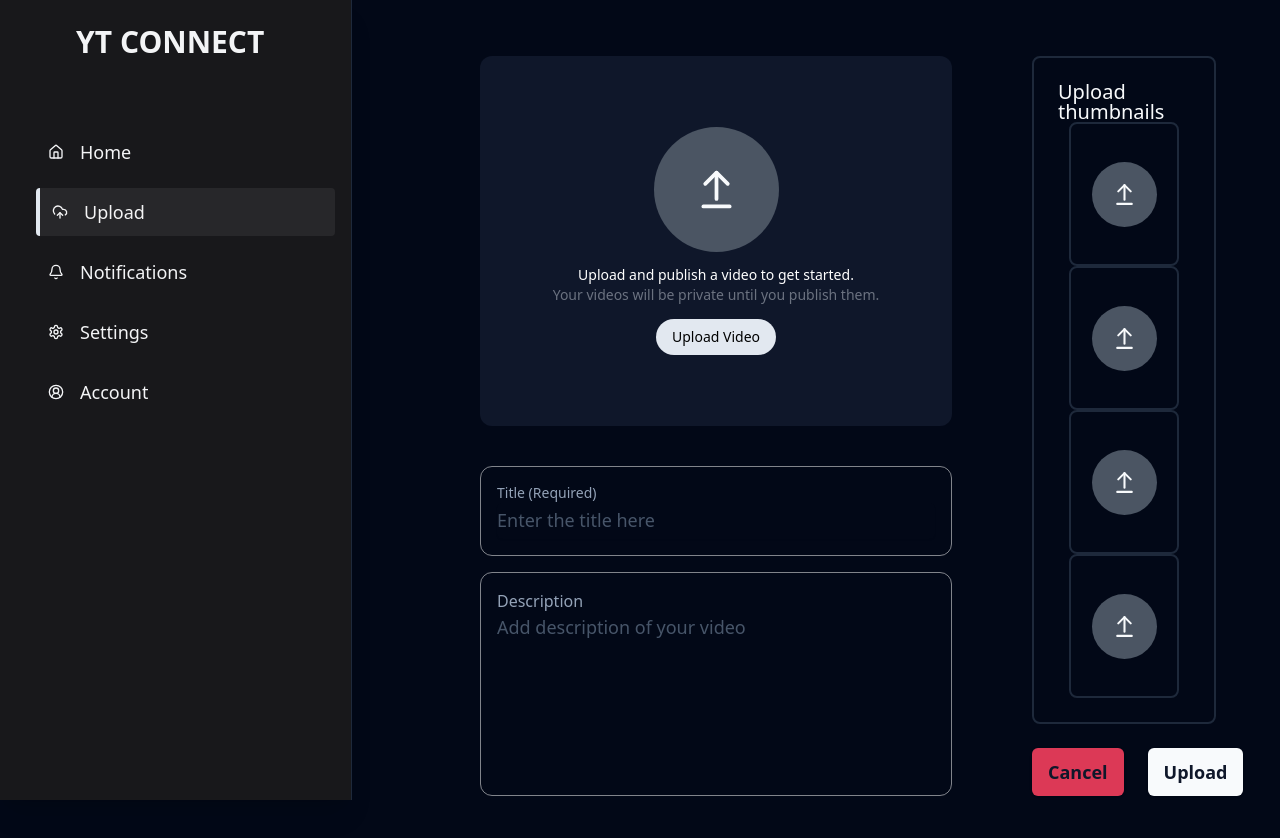
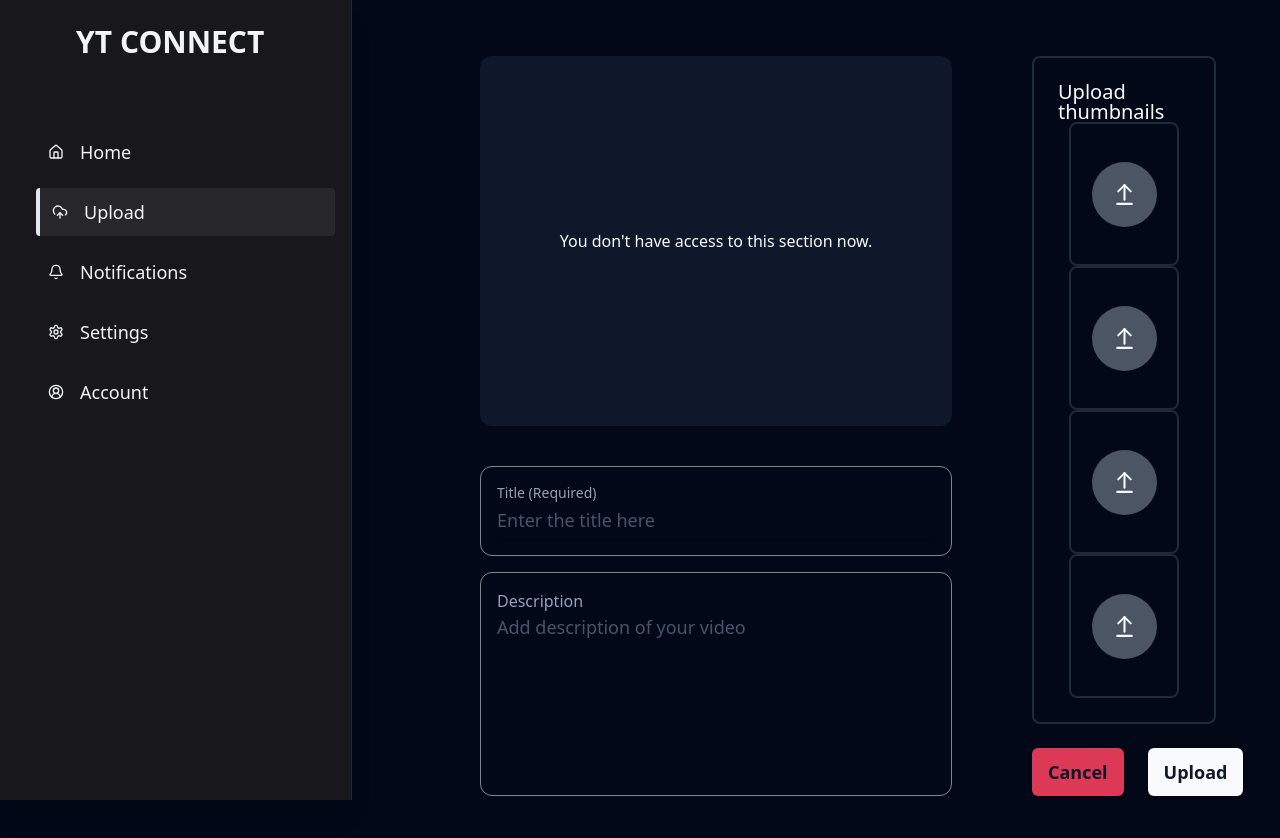
Before and after one commit to manu-0990/ytconnect, a Next.js app: page /upload in a window 1280 px wide. Shown: the top 838 px of the page. Built offline with nearby package versions, Linux system fonts and the light colour scheme.

Commit message:
feat: VideoUploader can now be disabled bsaed on user and project status

```diff
--- a/src/components/VideoUploader.tsx
+++ b/src/components/VideoUploader.tsx
@@ -10,10 +10,11 @@ interface VideoUploaderProps {
   videoLink?: string | null;
   onUploadComplete: (url: string) => void;
   poster?: string;
+  isEditorReview: boolean;
   className?: string;
 }
 
-export default function VideoUploader({ videoLink, onUploadComplete, poster, className }: VideoUploaderProps) {
+export default function VideoUploader({ videoLink, onUploadComplete, poster, isEditorReview, className }: VideoUploaderProps) {
   const [uploadProgress, setUploadProgress] = useState(0);
   const [uploading, setUploading] = useState(false);
   const [error, setError] = useState<string | null>(null);
@@ -27,7 +28,7 @@ export default function VideoUploader({ videoLink, onUploadComplete, poster, cla
 
   const handleFileChange = async (e: React.ChangeEvent<HTMLInputElement>) => {
     const file = e.target.files?.[0];
-    if (!file) return;
+    if (!file || !isEditorReview) return;
 
     setUploading(true);
     setUploadProgress(0);
@@ -69,8 +70,16 @@ export default function VideoUploader({ videoLink, onUploadComplete, poster, cla
         <button
           type="button"
           onClick={() => {
+            if (isEditorReview) {
               setVideoUrl(null);
               onUploadComplete("");
+            } else {
+              toast({
+                title: 'Permission denied',
+                description: 'You are not eligible to do this right now...',
+                variant: 'destructive'
+              })
+            }
           }}
           className="absolute top-2 right-2 p-2 bg-black/50 rounded-full hover:bg-black/80"
         >
@@ -83,6 +92,8 @@ export default function VideoUploader({ videoLink, onUploadComplete, poster, cla
   // Upload UI
   return (
     <div className={`${className} h-1/2 w-full p-16 rounded-xl flex flex-col items-center justify-around bg-slate-900`}>
+      {isEditorReview ?
+        <>
           <div className="bg-gray-600 p-10 rounded-full">
             <ArrowUpFromLine size={45} />
           </div>
@@ -107,6 +118,12 @@ export default function VideoUploader({ videoLink, onUploadComplete, poster, cla
               <p className="text-red-500 text-sm">{error}</p>
             </div>
           )}
+        </> : <>
+          <div>
+            You don't have access to this section now.
+          </div>
+        </>
+      }
     </div>
   );
 }
```
Lines whose indentation alone changed are shown as unchanged.
